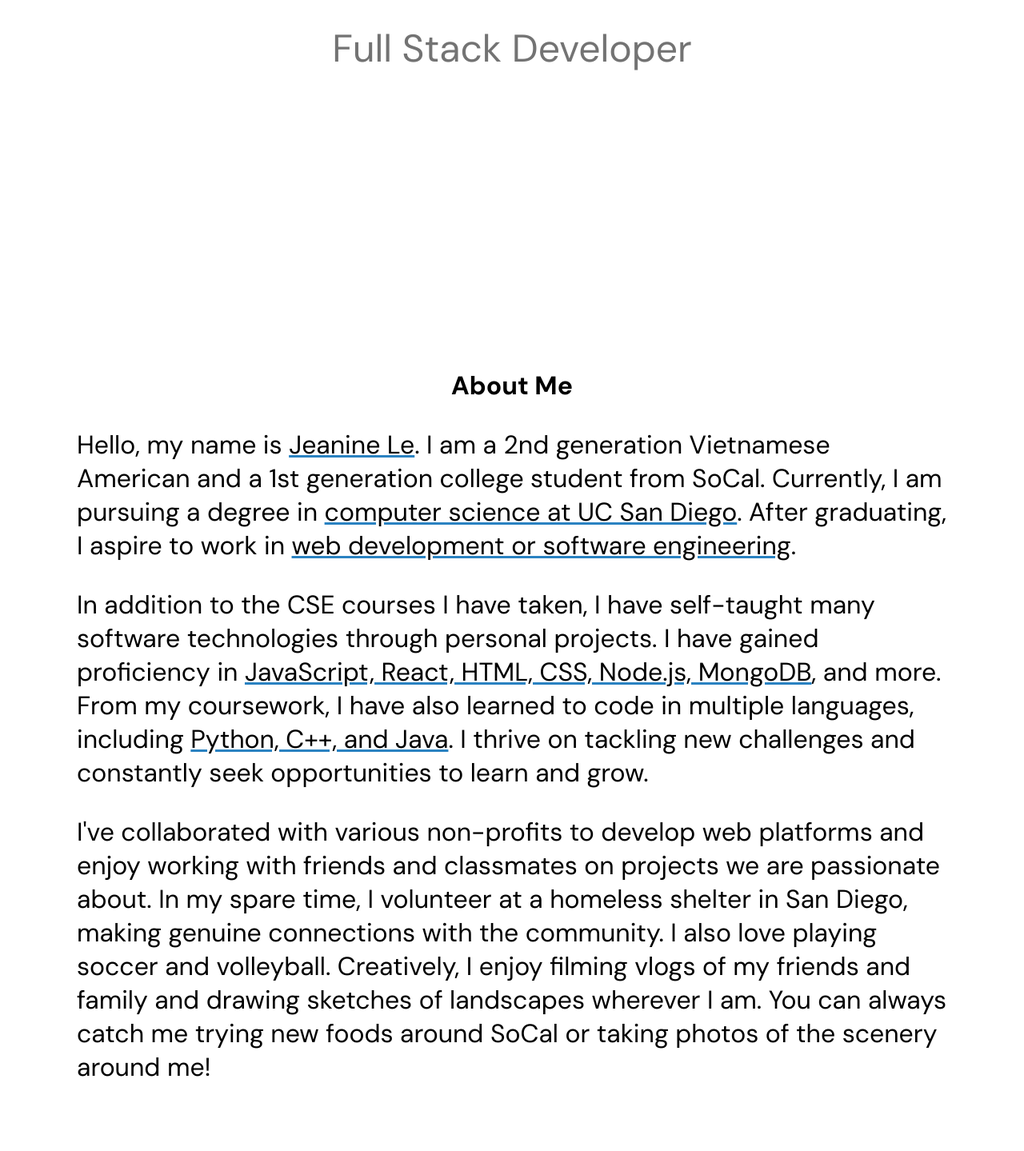
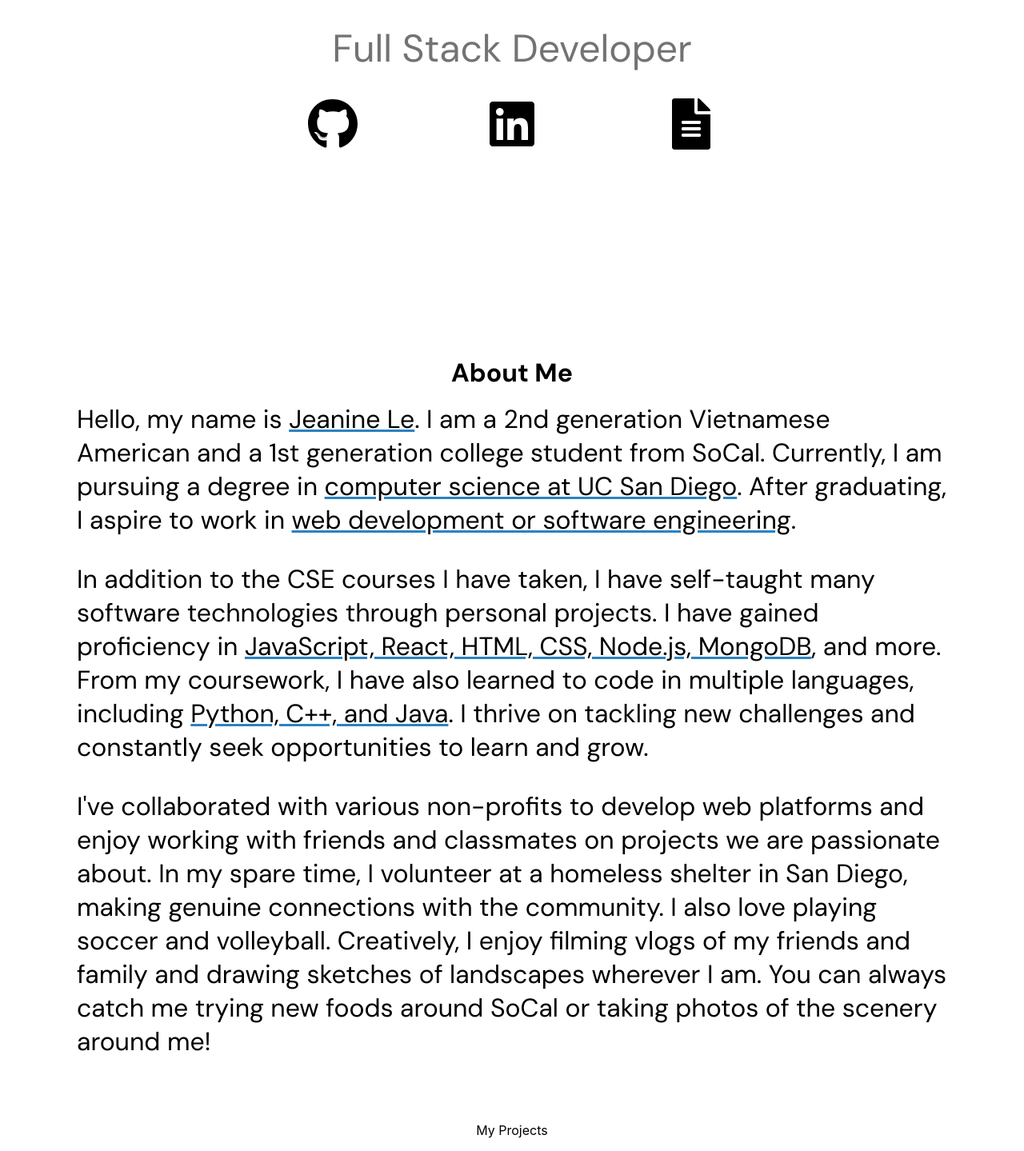
Before and after one commit to jel084/Personal-Website, a React (Create React App) app in the folder personal-website/: page / in a window 1280 px wide. Shown: the part 499-1938 px from the top of the page at 80% size. Before the commit the page ends 1886 px from the top, so only its background shows below. Built offline with nearby package versions, Linux system fonts and the light colour scheme; a web font is replaced by a local one.

Commit message:
added icon links

```diff
--- a/personal-website/package.json
+++ b/personal-website/package.json
@@ -9,6 +9,7 @@
     "lucide-react": "^0.399.0",
     "react": "^18.3.1",
     "react-dom": "^18.3.1",
+    "react-icons": "^5.2.1",
     "react-router-dom": "^6.24.0",
     "react-scripts": "5.0.1",
     "react-scroll": "^1.9.0",
--- a/personal-website/src/App.js
+++ b/personal-website/src/App.js
@@ -2,6 +2,7 @@ import './App.css';
 import Navbar from './components/NavBar/navbar';
 import Header from './components/intro/header';
 import About from './components/About/about'
+import Projects from './components/myprojects/projects';
 
 const App = () => {
   return (
@@ -9,6 +10,7 @@ const App = () => {
       <Navbar/>
       <Header/>
       <About/>
+      <Projects/>
     </div>
   );
 }
--- a/personal-website/src/components/About/about.css
+++ b/personal-website/src/components/About/about.css
@@ -2,7 +2,6 @@
     width:100vw;
     display: flex;
     flex-direction: column;
-
 }
 
   .blue-underline {
@@ -15,7 +14,7 @@
     color: black;
     font-weight: 700;
     font-size: 2rem;
-    padding-top: 1rem;
+    margin-bottom: -3rem;
 }
 
 .description{
--- a/personal-website/src/components/About/about.js
+++ b/personal-website/src/components/About/about.js
@@ -3,7 +3,7 @@ import './about.css';
 
 const About = () => {
     return (
-        <section id='aboutme'>
+        <section className="aboutme" id='aboutme'>
             <p className="abouttitle">About Me</p>
             <p className = "description">
                 <p>Hello, my name is <span className="blue-underline">Jeanine Le</span>. I am a 2nd generation Vietnamese American and a 1st generation college student from SoCal. Currently, I am pursuing a degree in <span className="blue-underline">computer science at UC San Diego</span>. After graduating, I aspire to work in <span className="blue-underline">web development or software engineering</span>.</p>
--- a/personal-website/src/components/intro/header.css
+++ b/personal-website/src/components/intro/header.css
@@ -28,5 +28,17 @@
     font-family: "DM Sans";
     color: #737373;
     margin-top: 1rem;
+  }
+.socials{
+  margin-top: -7rem;
+}
 
-  }
+.socialitem{
+  color: black;
+  font-size: 4rem;
+  margin: 5rem;
+}
+
+.socialitem:hover{
+  color:#2A82C1
+}
--- a/personal-website/src/components/intro/header.js
+++ b/personal-website/src/components/intro/header.js
@@ -2,8 +2,7 @@ import React from "react";
 import'./header.css'
 import { ReactTyped } from "react-typed";
 import Avatar from '../../assets/Avatar.svg';
-// import {Link} from 'react-scroll'
-// import { linkedin, Github, file } from 'lucide-react';
+import { FaGithub,FaLinkedin,FaFileAlt   } from "react-icons/fa";
 
 
 const Header = () => {
@@ -16,6 +15,18 @@ const Header = () => {
             </strong>
           <p className='subheading'>Full Stack Developer</p>
         </p>
+        <div className="socials">
+          <a href="https://github.com/jel084" target="_blank" rel="noopener noreferrer" className="socialitem">
+            <FaGithub />
+          </a>
+          <a href="https://www.linkedin.com/in/jeaninele/" target="_blank" rel="noopener noreferrer" className="socialitem">
+            <FaLinkedin />
+          </a>
+          <a href="https://drive.google.com/file/d/1f_xcg9SnFJtn7ST61p5RdivJrtWAV5hV/view" target="_blank" rel="noopener noreferrer" className="socialitem">
+            <FaFileAlt />
+          </a>
+        </div>
+
       </header>
     )
 }
--- /dev/null
+++ b/personal-website/src/components/myprojects/projects.css
@@ -0,0 +1,14 @@
+.projects{
+    width:100vw;
+    display: flex;
+    flex-direction: column;
+}
+
+
+.projectstitle{
+    font-family: 'DM Sans';
+    color: black;
+    font-weight: 700;
+    font-size: 2rem;
+    margin-bottom: -3rem;
+}
--- /dev/null
+++ b/personal-website/src/components/myprojects/projects.js
@@ -0,0 +1,12 @@
+import React from "react";
+
+const Projects = () =>{
+    return(
+        <section className="projects" id="projects">
+            <p className="projectstitle">My Projects</p>
+            </section>
+
+    )
+}
+
+export default Projects
```
Also changed, not shown: 1 other file (tests, documents, lock files or other folders).
